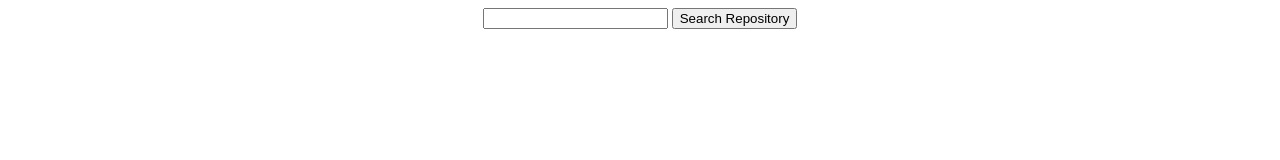
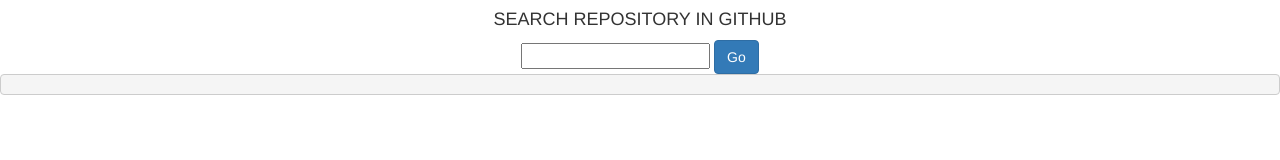
Before and after one commit to kunjesh1/JS-Assignment-2, a plain HTML site: page index.html in a window 1280 px wide. Drawn offline with nearby package versions, Linux system fonts and the light colour scheme.

Commit message:
added index.html file
added index.html file

```diff
--- a/index.html
+++ b/index.html
@@ -1,18 +1,35 @@
 <!DOCTYPE html>
 <html lang="en">
+
 <head>
     <meta charset="UTF-8">
     <meta name="viewport" content="width=device-width, initial-scale=1.0">
     <meta http-equiv="X-UA-Compatible" content="ie=edge">
-    <title>Document</title>
+    <!-- Latest compiled and minified CSS -->
+    <link rel="stylesheet" href="https://maxcdn.bootstrapcdn.com/bootstrap/3.4.0/css/bootstrap.min.css">
+
+    <!-- jQuery library -->
+    <script src="https://ajax.googleapis.com/ajax/libs/jquery/3.4.0/jquery.min.js"></script>
+
+    <!-- Latest compiled JavaScript -->
+    <script src="https://maxcdn.bootstrapcdn.com/bootstrap/3.4.0/js/bootstrap.min.js"></script>
+    <title>GitHub-API</title>
 </head>
+
 <body>
-<div style="text-align: center">
-<input type="text" id="myText">
-<button onclick="myFunction()">Search Repository</button>
-<script src="main.js"></script>
-<div id="demo"></div>
-</div>
+    <div style="text-align: center">
+        <h4>SEARCH REPOSITORY IN GITHUB</h4>
+        <input type="text" id="myText">
+        <button onclick="myFunction()" class="btn btn-primary">Go</button>
+        <script src="main.js"></script>
+        <div id="demo"></div>
+        <pre id="output"></pre>
+    </div>
+
+
+
+
 </body>
 </body>
+
 </html>
```
